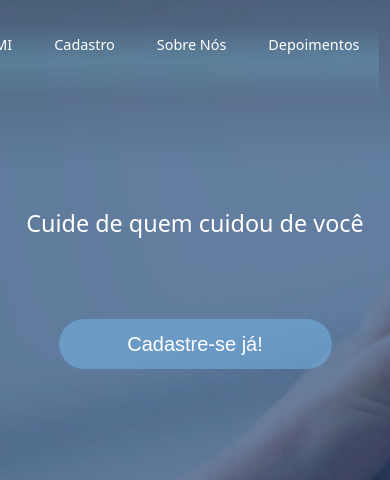
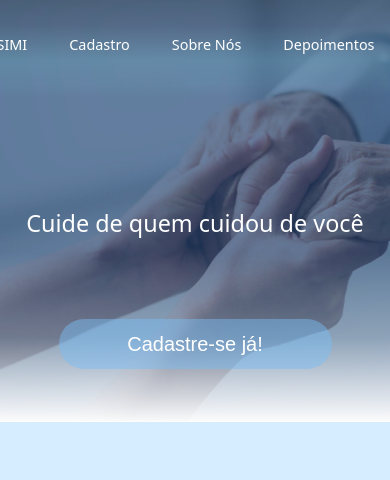
Before and after one commit to SIMI-web/SIMI, a plain HTML site: page index.html in a window 390 px wide. Shown: the top 480 px of the page. Drawn offline with Linux system fonts and the light colour scheme.

Commit message:
Add files via upload

```diff
--- a/style.css
+++ b/style.css
@@ -351,7 +351,7 @@ footer {
         height: auto;
         padding: 0 5vw;
         display: flex;
-        margin-left: -50px;
+        margin-left: -35px;
     }
 
     .linkmenu {
@@ -371,6 +371,14 @@ footer {
 
     #cadastro:hover {
         font-size: 0.2 rem;
+    }
+
+    #sessao1 {
+        width: 100%;
+        min-height: 50vh;
+        display: flex;
+        background-size: cover;
+        flex-direction: column;
     }
 
 
@@ -402,7 +410,7 @@ footer {
     }
 
     #texto1{
-        margin-left:2px ;
+        margin-left: -10px;
         height: 400px;
         width: 90%;
         display:block;
```
